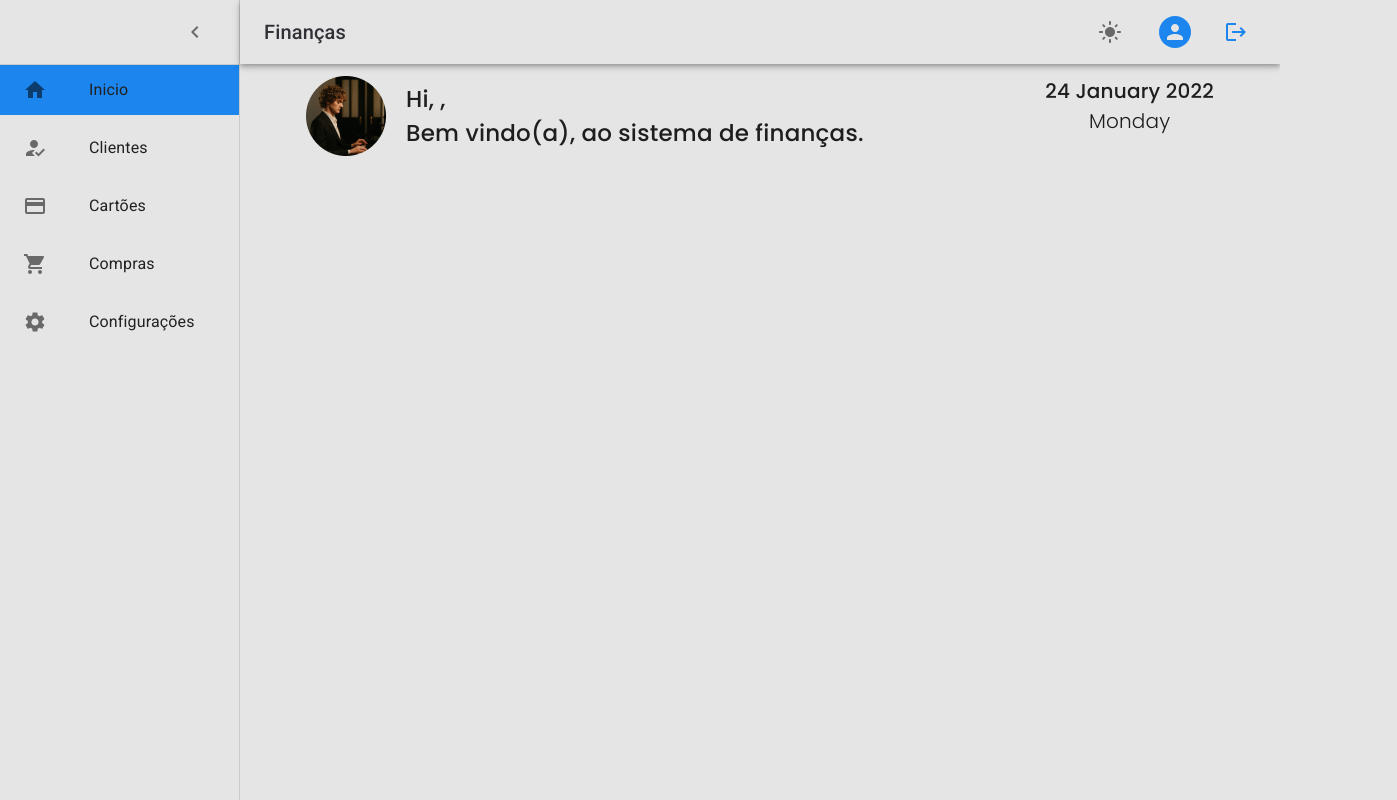
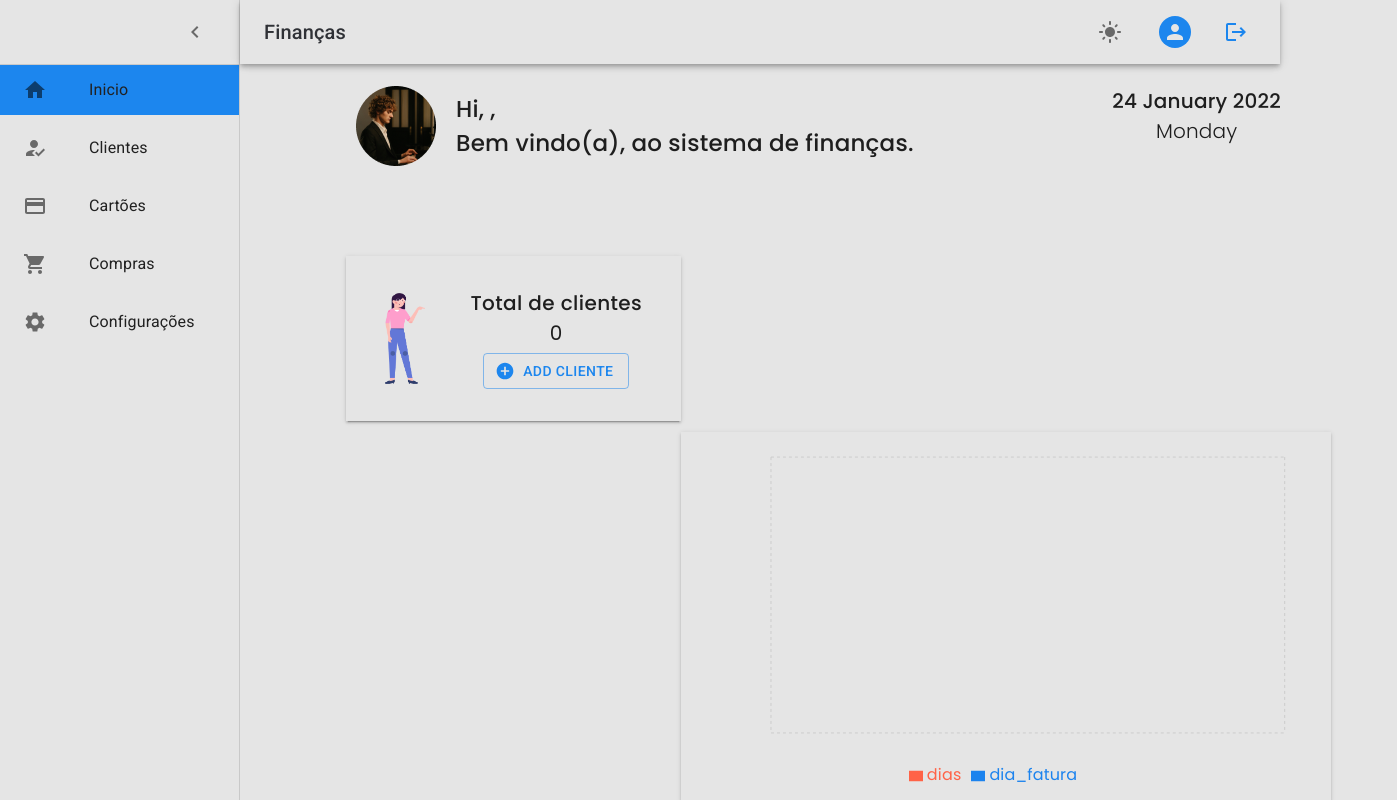
Before and after one commit to josimara-lima2/gerenciandoFinacas, a React (Create React App) app: page / in a window 1280 px wide. Shown: the whole page, 1397 px wide, since content can reach past the window. Built offline with nearby package versions, Linux system fonts and the light colour scheme; no server answers; sample sign-in values are in the browser's storage.

Commit message:
feat: add graph de faturas em atraso

```diff
--- a/package.json
+++ b/package.json
@@ -25,13 +25,16 @@
     "inputmask-core": "^2.2.0",
     "react": "^17.0.2",
     "react-dom": "^17.0.2",
+    "react-google-charts": "^4.0.0",
     "react-input-mask": "^2.0.4",
     "react-redux": "^7.2.6",
     "react-router-dom": "^6.2.1",
     "react-scripts": "4.0.3",
+    "recharts": "^2.1.8",
     "redux": "^4.1.2",
     "styled-components": "^5.3.3",
     "typescript": "^4.1.2",
+    "victory": "^36.2.0",
     "web-vitals": "^1.0.1"
   },
   "devDependencies": {
--- /dev/null
+++ b/src/components/Graph.tsx
@@ -0,0 +1,95 @@
+import { Box } from '@mui/material';
+import React from 'react';
+import {
+  XAxis,
+  YAxis,
+  CartesianGrid,
+  Legend,
+  ResponsiveContainer,
+  BarChart,
+  Bar,
+  Tooltip,
+} from 'recharts';
+import { useAppDispatch, useAppSelector } from 'store';
+import { fetchApiPageCard, PageCardSelector } from 'store/reducers/cartoes';
+
+type GraphProps = {
+  name: string;
+  dia_fatura: number;
+  dias: number;
+};
+const dd = new Date().getDate();
+const mm = new Date().getMonth();
+const aa = new Date().getFullYear();
+const DAY = 24 * 60 * 60 * 1000;
+const Graph = () => {
+  const dispatch = useAppDispatch();
+  const { pageCard } = useAppSelector(PageCardSelector);
+
+  const data: GraphProps[] = [];
+  const diaAtual = new Date(aa, mm, dd).getTime();
+  const faturaAtraso: GraphProps[] = [];
+  pageCard.data.map(card => {
+    const dFatura = new Date(aa, mm, card.invoiceClosing).getTime();
+
+    const quantidadeDias = (dFatura - diaAtual) / DAY;
+
+    if (card.limit - card.availableLimit === 0) return null;
+
+    if (quantidadeDias < 0) {
+      faturaAtraso.push({
+        dias: Math.abs(quantidadeDias),
+        dia_fatura: card.invoiceClosing,
+        name: card.name,
+      });
+    }
+
+    return data;
+  });
+
+  React.useEffect(() => {
+    dispatch(fetchApiPageCard(null));
+  }, []);
+
+  return (
+    <>
+      <Box
+        boxShadow={2}
+        sx={{
+          width: '650px',
+          height: '90%',
+          padding: '10px',
+          marginTop: '25%',
+        }}
+      >
+        <ResponsiveContainer width="99%" height={350}>
+          <BarChart
+            width={730}
+            height={250}
+            data={faturaAtraso}
+            margin={{ top: 15, right: 30, left: 20, bottom: 5 }}
+          >
+            <CartesianGrid strokeDasharray="3 3" />
+            <XAxis dataKey="name" />
+            <YAxis
+              dataKey="dias"
+              label={{
+                value: 'Dias de atraso',
+                angle: -90,
+                position: 'insideLeft',
+              }}
+            />
+            <Tooltip />
+            <Legend />
+
+            <Bar dataKey="dias" fill="tomato" />
+
+            <Bar dataKey="dia_fatura" fill="#1c83ee" />
+          </BarChart>
+        </ResponsiveContainer>
+      </Box>
+    </>
+  );
+};
+
+export default Graph;
--- a/src/pages/Home.tsx
+++ b/src/pages/Home.tsx
@@ -1,14 +1,16 @@
-import { Box, Typography } from '@mui/material';
+import { Box, Typography, useTheme } from '@mui/material';
 import { useAppDispatch, useAppSelector } from 'store';
 import { fetchApiAuthMe, UserLogadoSelector } from 'store/reducers/userLogado';
 import React from 'react';
+import { fetchApiPageCard, PageCardSelector } from 'store/reducers/cartoes';
+import { fetchApiPage, PageSelector } from 'store/reducers/clientes';
+import { fetchApiPurchases, purchasesSelector } from 'store/reducers/compras';
+import Cadastro from 'components/CadastroCliente';
+
+import Graph from 'components/Graph';
 import avatar from '../assets/images/avatarHome.png';
-import welcome from '../assets/images/welcome.png';
+import poseCliente from '../assets/images/poseCliente.png';
 
-export default function Home() {
-  const dispatch = useAppDispatch();
-  const user = useAppSelector(UserLogadoSelector);
-  const data = new Date();
 const days = [
   'Sunday',
   'Monday',
@@ -32,16 +34,70 @@ export default function Home() {
   'November',
   'December',
 ];
-  const dia = days[data.getDay()];
-  const dd = data.getDate();
-  const mm = months[data.getMonth()];
-  const aa = data.getFullYear();
+
+export default function Home() {
+  const dispatch = useAppDispatch();
+  const theme = useTheme();
+  const { pageCard } = useAppSelector(PageCardSelector);
+  const { pageCliente } = useAppSelector(PageSelector);
+  const { pagePurchases } = useAppSelector(purchasesSelector);
+
+  const totalCard = pageCard.totalCount;
+  const totalCliente = pageCliente.totalCount;
+  const totalCompras = pagePurchases.totalCount;
+  const data = [{ x: 'name', y: 0 }];
+  if (totalCard > 0) {
+    // pageCard.data.map(card => {
+    //   if(card.availableLimit === 0){
+    //     return;
+    //   }else{
+    //     data.push({ x: card.name, y: card.availableLimit })
+
+    //   }
+
+    // };
+    let i = 0;
+    pageCard.data.map(card => {
+      if (card.availableLimit !== 0) {
+        i += 1;
+        return data.push({
+          x: `${card.name}+${i}`,
+          y: card.availableLimit,
+        });
+      }
+      return null;
+    });
+  }
+
+  React.useEffect(() => {
+    dispatch(fetchApiPage(null));
+    dispatch(fetchApiPageCard(null));
+    dispatch(fetchApiPurchases(null));
+  }, [dispatch]);
+
+  // console.log(pageCard.data);
+  // console.log(data);
+  const user = useAppSelector(UserLogadoSelector);
+  const date = new Date();
+
+  const dia = days[date.getDay()];
+  const dd = date.getDate();
+  const mm = months[date.getMonth()];
+  const aa = date.getFullYear();
 
   React.useEffect(() => {
     dispatch(fetchApiAuthMe());
   }, []);
 
   return (
+    <Box
+      sx={{
+        display: 'flex',
+        flexDirection: 'column',
+
+        margin: '10px 50px',
+      }}
+    >
       <Box
         sx={{
           display: 'flex',
@@ -112,5 +168,76 @@ export default function Home() {
           </Typography>
         </Box>
       </Box>
+      <Box
+        sx={{
+          display: 'flex',
+          flexDirection: 'row',
+
+          justifyContent: 'space-between',
+        }}
+      >
+        <Box
+          boxShadow={2}
+          sx={{
+            width: '335px',
+            height: '165px',
+            marginLeft: '40px',
+            marginTop: '5rem',
+            boxSizing: 'border-box',
+            display: 'flex',
+
+            alignItems: 'center',
+            justifyContent: 'space-around',
+            padding: '8px 16px',
+          }}
+        >
+          <img style={{ width: '40px' }} src={poseCliente} alt="cliente" />
+          <Box
+            sx={{
+              display: 'flex',
+              flexDirection: 'column',
+              alignItems: 'center',
+              justifyContent: 'center',
+            }}
+          >
+            <Typography
+              sx={{
+                fontFamily: 'Poppins, sans-serif',
+                fontWeight: 500,
+                fontStyle: 'normal',
+                fontSize: '20px',
+                lineHeight: '30px',
+                display: 'flex',
+
+                alignItems: 'center',
+
+                letterSpacing: '0.02em',
+              }}
+            >
+              Total de clientes
+            </Typography>
+            <Typography
+              sx={{
+                fontFamily: 'Poppins, sans-serif',
+                fontWeight: 'normal',
+                fontStyle: 'normal',
+                fontSize: '20px',
+                lineHeight: '30px',
+                display: 'flex',
+
+                alignItems: 'center',
+
+                letterSpacing: '0.02em',
+              }}
+            >
+              {totalCliente || 0}
+            </Typography>
+            <Cadastro />
+          </Box>
+        </Box>
+
+        <Graph />
+      </Box>
+    </Box>
   );
 }
--- a/src/store/reducers/clientes.ts
+++ b/src/store/reducers/clientes.ts
@@ -25,7 +25,7 @@ export declare interface PageClienteInterface {
 }
 const initialState = {
   pageCliente: {
-    totalCount: 1,
+    totalCount: 0,
     page: 1,
     limite: 3,
     totalPage: 1,
```
Also changed, not shown: src/assets/images/poseCliente.png (added), 1 other file (tests, documents, lock files or other folders). Lines whose indentation alone changed are shown as unchanged.
